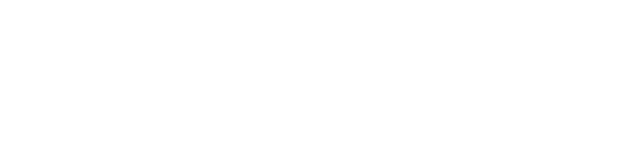
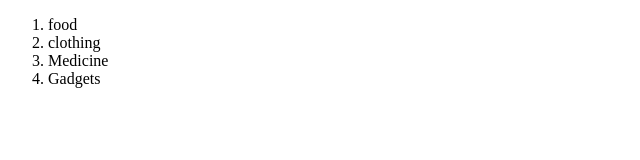
Before and after one commit to shefat26/html-practice, a plain HTML site: page index.html in a window 1280 px wide. Shown: the whole page, without its empty margins (0-640 px from the left). Drawn offline with Linux system fonts and the light colour scheme.

Commit message:
ol tag added

```diff
--- a/index.html
+++ b/index.html
@@ -1,13 +1,17 @@
-
 <!DOCTYPE html>
 <html lang="en">
-<head>
-    <meta charset="UTF-8">
-    <meta name="viewport" content="width=device-width, initial-scale=1.0">
+  <head>
+    <meta charset="UTF-8" />
+    <meta name="viewport" content="width=device-width, initial-scale=1.0" />
     <title>Document</title>
-    <link rel="stylesheet" href="index.css">
-</head>
-<body>
-
-</body>
+    <link rel="stylesheet" href="index.css" />
+  </head>
+  <body>
+    <ol>
+      <li>food</li>
+      <li>clothing</li>
+      <li>Medicine</li>
+      <li>Gadgets</li>
+    </ol>
+  </body>
 </html>
```
